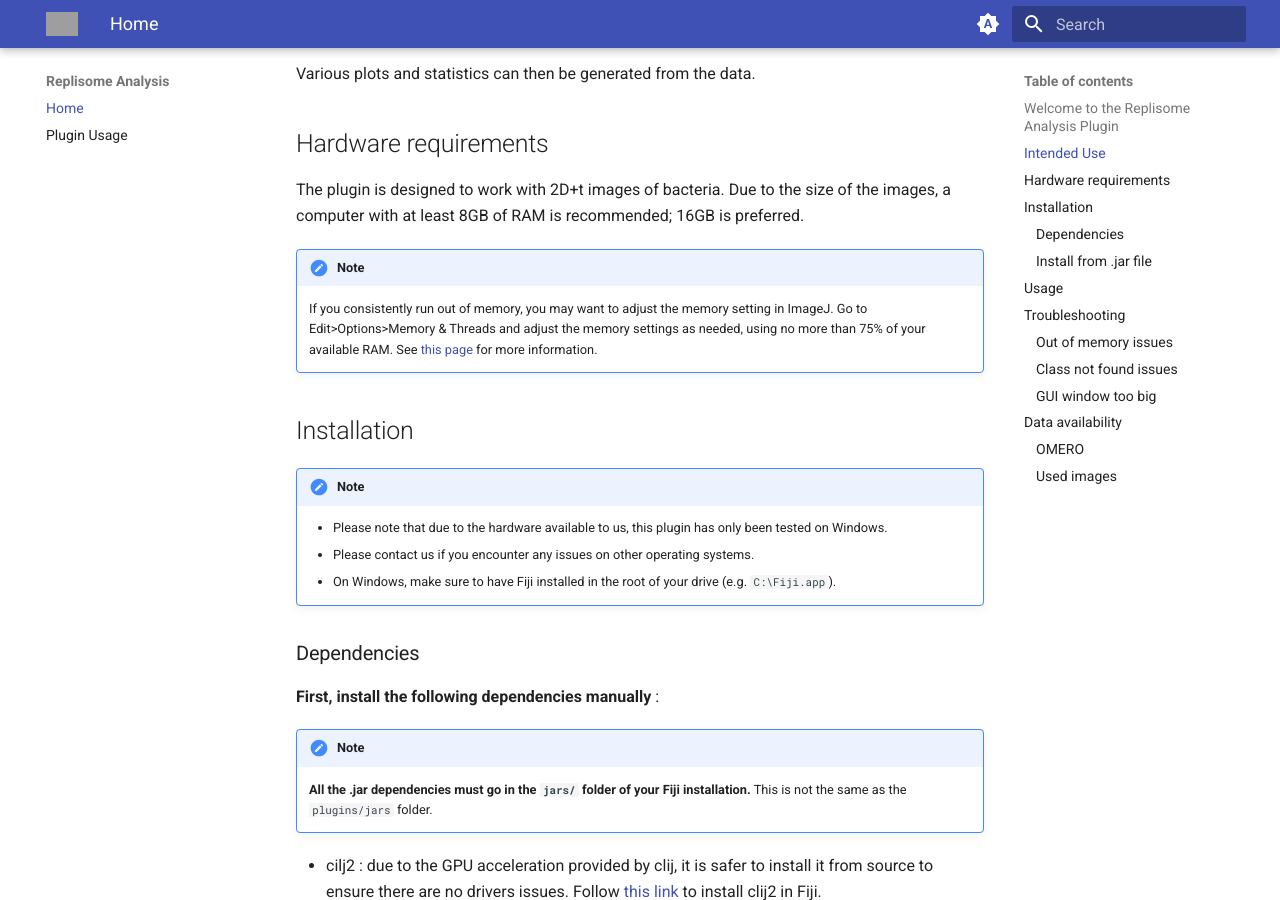
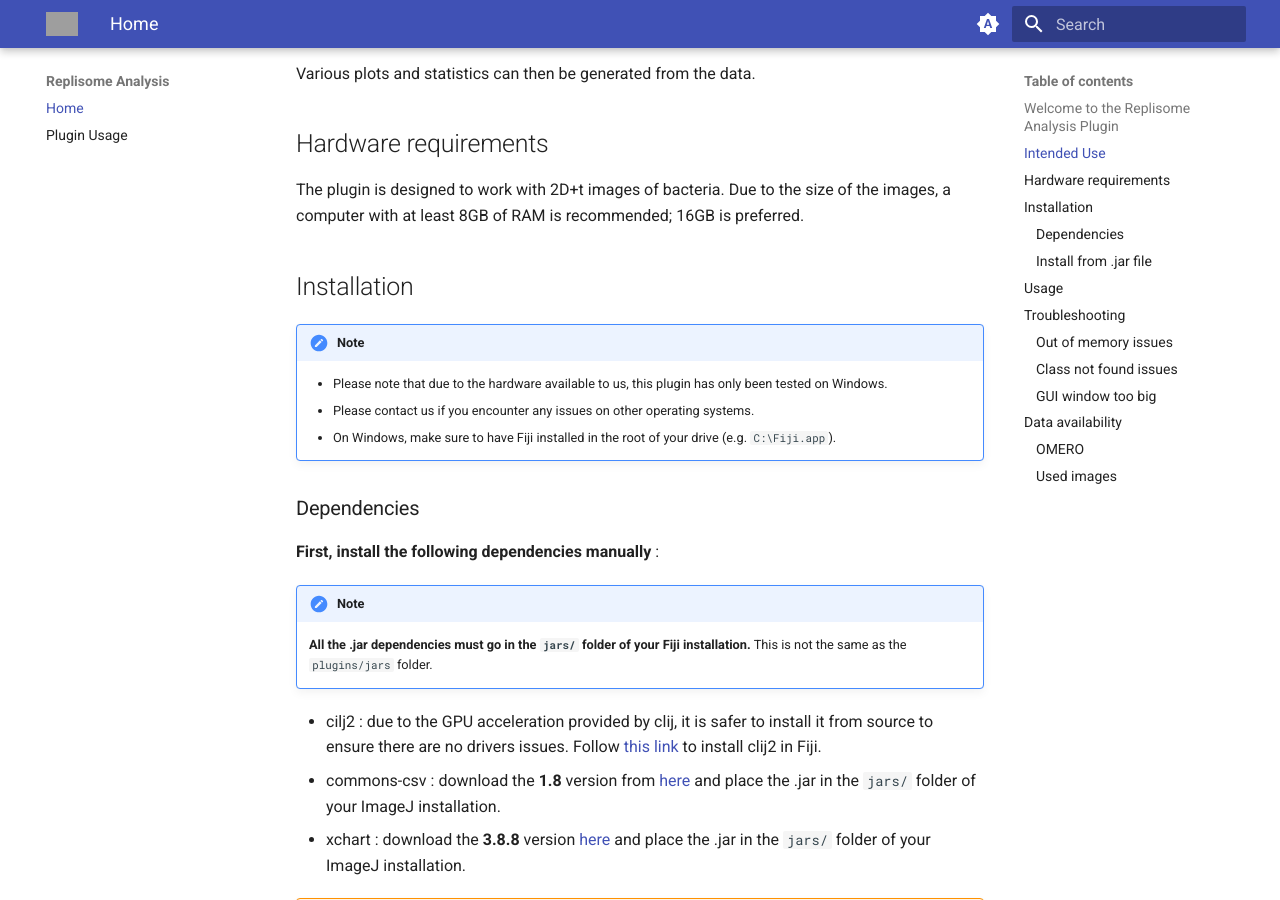
Before and after one commit to C-Achard/bioimage-informatics-BIO410-project, an MkDocs documentation site: the page built from docs/index.md, in a window 1280 px wide and 900 px high, scrolled down 1226 px. Built offline with MkDocs 1.6.1 and Material for MkDocs 9.7.7, drawn with Linux system fonts in a browser that asks for light colours; grey boxes are pictures that could not be loaded.

Commit message:
Remove duplicate section in docs

```diff
--- a/docs/index.md
+++ b/docs/index.md
@@ -38,11 +38,6 @@ Various plots and statistics can then be generated from the data.
 
 The plugin is designed to work with 2D+t images of bacteria.
 Due to the size of the images, a computer with at least 8GB of RAM is recommended; 16GB is preferred.
-
-!!! note
-    If you consistently run out of memory, you may want to adjust the memory setting in ImageJ.
-    Go to Edit>Options>Memory & Threads and adjust the memory settings as needed, using no more than 75% of your available RAM.
-    See [this page](https://docs.openmicroscopy.org/bio-formats/5.7.1/users/imagej/managing-memory.html#increasing-imagej-fijis-memory) for more information.
 
 ## Installation
 
```
